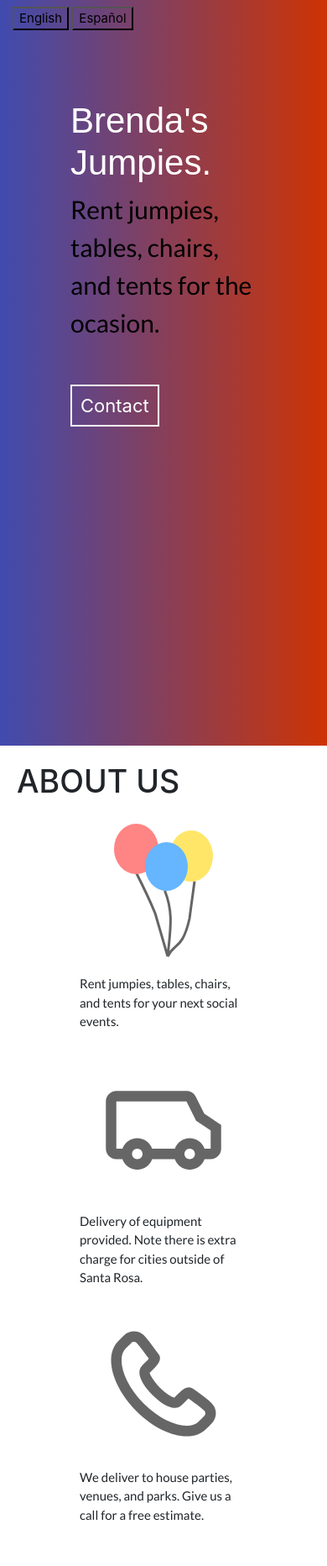
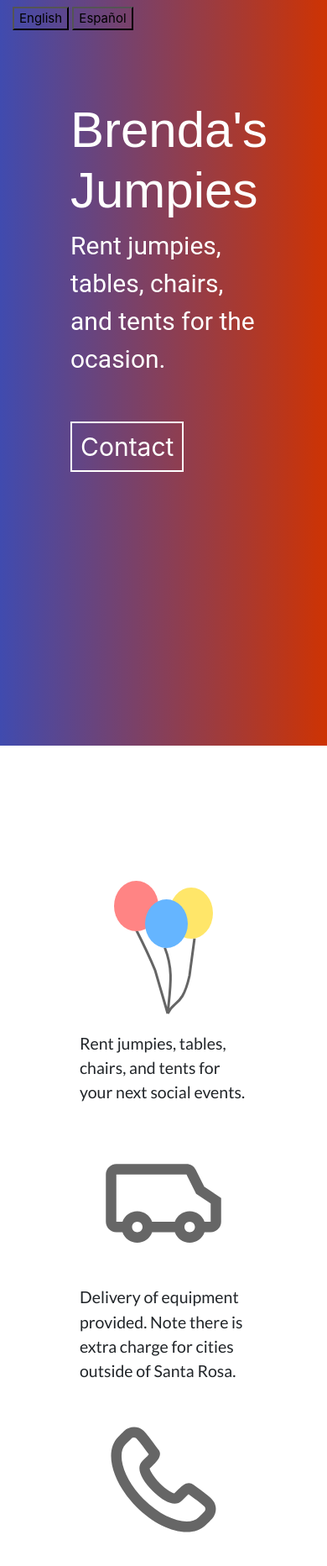
Before and after one commit to alopez96/brendas, a website: page index.html in a window 390 px wide. Shown: the top 1865 px of the page at 84% size. Drawn offline with nearby package versions, Linux system fonts and the light colour scheme; a web font is replaced by a local one.

Commit message:
hero text all white

```diff
--- a/index.html
+++ b/index.html
@@ -28,16 +28,15 @@
 
   <!-- Hero page -->
   <div class="hero">
-    <h1 id="header-text" class="lang" key="header">Brenda's Jumpies.</h1>
+    <h1 id="header-text" class="lang" key="header">Brenda's Jumpies</h1>
     <p class="sub-header lang" key="sub-header">Rent jumpies, tables, chairs, and tents for the ocasion.</p>
     <div class="cta">
-      <a class="primary-btn lang" key="contact" href="#contact-section">Contact</a>
+      <a class="primary-btn lang" key="nav-contact" href="#contact-section">Contact</a>
     </div>
   </div>
 
   <!-- (About Section) -->
   <div id="about-section">
-    <h1 class="lang" key="nav-about">ABOUT US</h1>
     <div class='about-containers'>
       <div class='about-container'>
         <img src="./icons/ballon.svg" class='icon' alt="">
--- a/style.scss
+++ b/style.scss
@@ -3,9 +3,10 @@ $secondary-color: #404BAF;
 $white: #fff;
 $btn-text-size: 2em;
 $main-font: 'Lato', 'sans-serif';
+$sec-font: 'Roboto', 'sans-serif';
 
 .navbar{
-  background-image: linear-gradient(right, $primary-color, $secondary-color);
+  background-image: linear-gradient(to left, $primary-color, $secondary-color);
 }
 
 p{
@@ -32,8 +33,9 @@ p{
 }
 
 .sub-header{
-  color: #000;
+  color: $white;
   font-size: 2em;
+  font-family: $sec-font;
 }
 
 .cta{
@@ -69,8 +71,8 @@ p{
 
 // about section start ******************
 #about-section{
-  margin: 20px;
-  margin-bottom: 140px;
+  margin: 140px 20px 140px 20px;
+  font-size: 1.3em;
 }
 
 .about-containers{
@@ -166,21 +168,12 @@ footer{
     min-height: 60vh;
   }
 
-  #header-text{
-    font-size: 42px;
-  }
-
   .lang-btn{
     background-color: rgba(9, 59, 197, 0);
   }
 
-  .primary-btn{
-    font-size: 22px;
-    margin-top: 100px;
-  }
-
   .header-text{
-    font-size: 5vw;
+    font-size: 1em;
   }
 
   .about-container{
```
Also changed, not shown: style.css.
